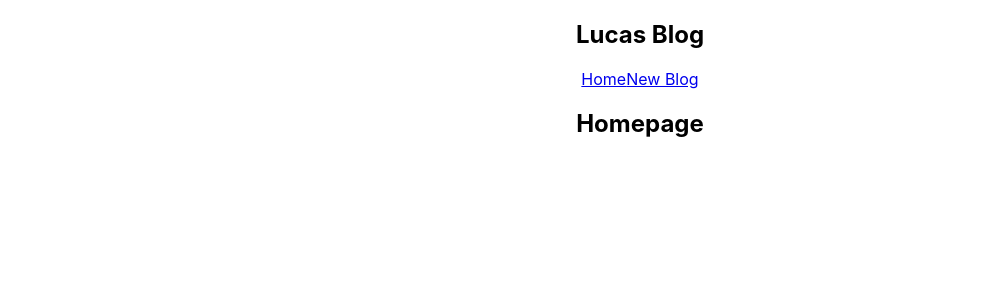
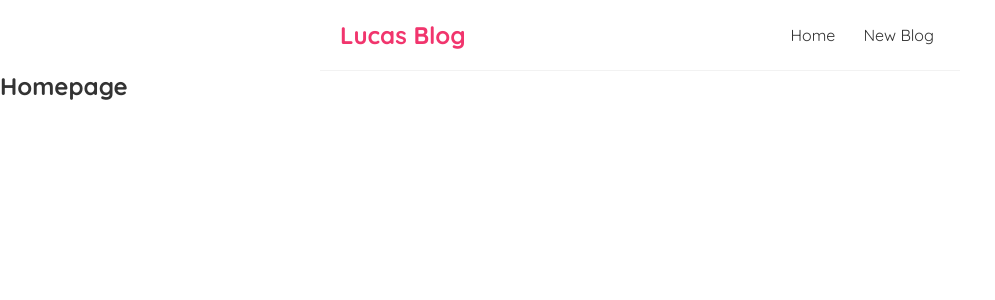
Before and after one commit to LucasLeow/ModernReactBlog, a React (Create React App) app in the folder lucas-blog/: page / in a window 1280 px wide. Shown: the top 300 px of the page, without its empty margins (0-995 px from the left). Built offline with nearby package versions, Linux system fonts and the light colour scheme.

Commit message:
Added styles to project

```diff
--- a/lucas-blog/src/App.css
+++ /dev/null
@@ -1,38 +0,0 @@
-.App {
-  text-align: center;
-}
-
-.App-logo {
-  height: 40vmin;
-  pointer-events: none;
-}
-
-@media (prefers-reduced-motion: no-preference) {
-  .App-logo {
-    animation: App-logo-spin infinite 20s linear;
-  }
-}
-
-.App-header {
-  background-color: #282c34;
-  min-height: 100vh;
-  display: flex;
-  flex-direction: column;
-  align-items: center;
-  justify-content: center;
-  font-size: calc(10px + 2vmin);
-  color: white;
-}
-
-.App-link {
-  color: #61dafb;
-}
-
-@keyframes App-logo-spin {
-  from {
-    transform: rotate(0deg);
-  }
-  to {
-    transform: rotate(360deg);
-  }
-}
--- a/lucas-blog/src/App.js
+++ b/lucas-blog/src/App.js
@@ -1,4 +1,3 @@
-import './App.css';
 import Navbar from "./Navbar";
 import Home from "./Home";
 
--- a/lucas-blog/src/index.css
+++ b/lucas-blog/src/index.css
@@ -1,13 +1,41 @@
-body {
+@import url("https://fonts.googleapis.com/css2?family=Quicksand:wght@300;400;500;600;700&display=swap");
+
+* {
   margin: 0;
-  font-family: -apple-system, BlinkMacSystemFont, 'Segoe UI', 'Roboto', 'Oxygen',
-    'Ubuntu', 'Cantarell', 'Fira Sans', 'Droid Sans', 'Helvetica Neue',
-    sans-serif;
-  -webkit-font-smoothing: antialiased;
-  -moz-osx-font-smoothing: grayscale;
+  font-family: "Quicksand";
+  color: #333;
 }
 
-code {
-  font-family: source-code-pro, Menlo, Monaco, Consolas, 'Courier New',
-    monospace;
+.navbar {
+  padding: 20px;
+  display: flex;
+  align-items: center;
+  max-width: 600px;
+  margin: 0 auto;
+  border-bottom: 1px solid #f2f2f2;
 }
+
+.navbar h1 {
+  color: #f1356d
+}
+
+.navbar .links {
+  margin-left: auto;
+}
+
+.navbar a {
+  margin-left: 16px;
+  text-decoration: none;
+  padding:6px;
+
+}
+
+.navbar a:hover {
+  color: #f1356d;
+}
+
+.content {
+  max-width: 600px;
+  margin: 40px auto;
+  padding: 20px;
+}
```
Also changed, not shown: 1 other file (tests, documents, lock files or other folders).
